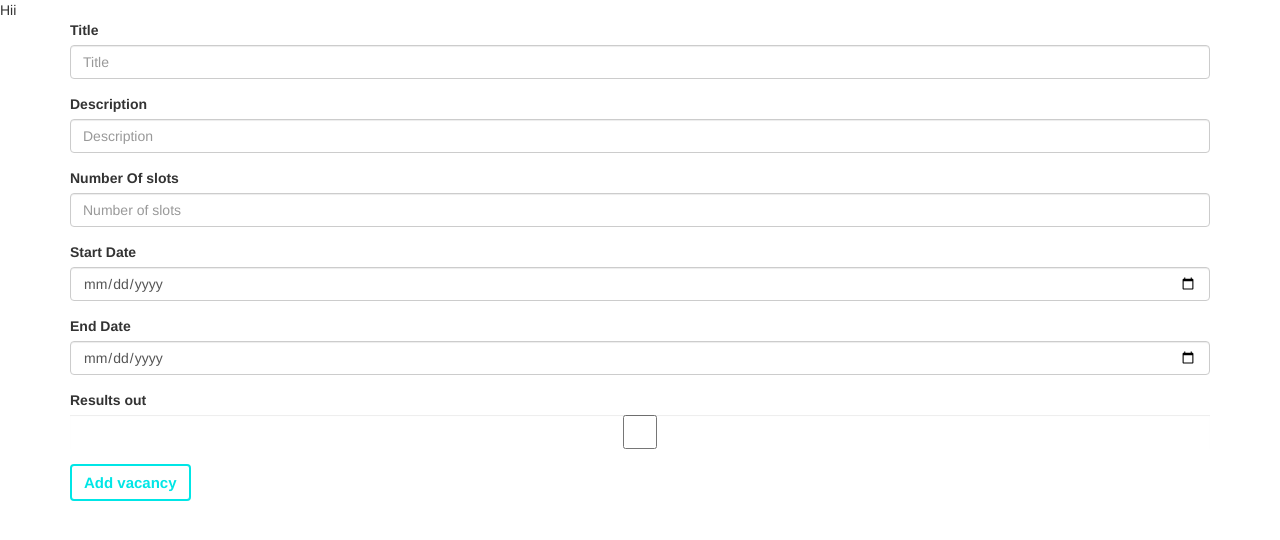
After one commit to pradeepgangwar/Smart-India-Hackathon-18, a Django app: page /vacancies/ in a window 1280 px wide. The commit adds this page. Shown: the top 540 px of the page. Run offline with Django 3.2, Linux system fonts and the light colour scheme; some libraries are stand-ins or nearby versions.

Commit message:
vacancies form added

```diff
--- a/sih/models.py
+++ b/sih/models.py
@@ -56,6 +56,8 @@ class DeptProfile(models.Model):
     role = models.CharField(max_length=30, choices=ROLES)
     created_on = models.DateTimeField(auto_now_add=True)
     updated_on = models.DateTimeField(auto_now=True)
+    def __str__(self):
+        return self.dept_name
 
 class vacancy(models.Model):
     title = models.CharField(max_length=300,null=False)
@@ -67,6 +69,8 @@ class vacancy(models.Model):
     end_date = models.DateTimeField(null=False)
     updated_on = models.DateTimeField(auto_now = True)
     results_out = models.BooleanField(default=False)
+    def __str__(self):
+        return self.title
 
 class applications(models.Model):
     Pending = 'Pending'
@@ -83,6 +87,8 @@ class applications(models.Model):
     dept = models.ForeignKey(vacancy,on_delete=models.CASCADE)
     application_status = models.CharField(max_length=30, choices=STATUS)
     sop = models.TextField(null=False)
+    def __str__(self):
+        return (self.user.username + " - " + self.dept.title)
 
 class query(models.Model):
     user = models.ForeignKey(User,on_delete=models.CASCADE)
@@ -90,9 +96,13 @@ class query(models.Model):
     question = models.CharField(max_length=300, null=False)
     answer = models.TextField(null=True)
     is_read = models.BooleanField(default=False)
+    def __str__(self):
+        return (self.user.username + " - " + self.dept.title)
 
 class notifications(models.Model):
     user = models.ForeignKey(User,on_delete=models.CASCADE)
     dept = models.ForeignKey(vacancy,on_delete=models.CASCADE)
     message = models.CharField(max_length=300, null=False)
     is_read = models.BooleanField(default=False)
+    def __str__(self):
+        return (self.user.username + " - " + self.dept.title)
--- a/sih/templates/sih/profile.html
+++ b/sih/templates/sih/profile.html
@@ -37,7 +37,7 @@
       </div>
       <div class="form-group">
         <label for="is_subscribed" style="float:left;">Subscribe to us</label>
-        <input type="checkbox" class="form-control" id="is_subscribed" placeholder="Subscribe" name="is_subscribed" value="true">
+        <input type="checkbox" class="form-control" id="is_subscribed" placeholder="Subscribe" name="is_subscribed" value="True">
       </div>
        <button type="submit" class="btn" style="color:#00e6e6; border:2px solid #00e6e6; background-color:white; font-size:15px;"><b>Add Profile</b></button>
     </form>
--- /dev/null
+++ b/sih/templates/sih/vacancies.html
@@ -0,0 +1,39 @@
+{% extends 'sih/base.html' %}
+
+{% block content %}
+
+<!--{{ form }}-->
+
+<div class="container">
+   <form method="post" action="{% url 'sih:vacancies' %}" style="" class="register-form" enctype="multipart/form-data">
+       {% csrf_token %}
+       <div class="form-group">
+        <label for="title" style="float:left;">Title</label>
+        <input type="text" class="form-control" id="title" placeholder="Title" name="title">
+      </div>
+       <div class="form-group">
+        <label for="description" style="float:left;">Description</label>
+        <input type="text_area" class="form-control" id="description" placeholder="Description" name="description">
+      </div>
+      <div class="form-group">
+        <label for="num_slots" style="float:left;">Number Of slots</label>
+        <input type="text" class="form-control" id="num_slots" placeholder="Number of slots" name="num_slots">
+      </div>
+      <div class="form-group">
+        <label for="start_date" style="float:left;">Start Date</label>
+        <input type="Date" class="form-control" id="start_date" placeholder="Start Date" name="start_date">
+      </div>
+      <div class="form-group">
+        <label for="end_date" style="float:left;">End Date</label>
+        <input type="Date" class="form-control" id="end_date" placeholder="End Date" name="end_date">
+      </div>
+      <div class="form-group">
+        <label for="results_out" style="float:left;">Results out</label>
+        <input type="checkbox" class="form-control" id="results_out" placeholder="Results out" name="results_out" value="True">
+      </div>
+       <button type="submit" class="btn" style="color:#00e6e6; border:2px solid #00e6e6; background-color:white; font-size:15px;"><b>Add vacancy</b></button>
+    </form>
+
+</div>
+
+{% endblock %}
--- a/sih/urls.py
+++ b/sih/urls.py
@@ -5,4 +5,5 @@ urlpatterns = [
     url(r'^$', views.index, name='index'),
     url(r'^signup/$', views.signup, name='signup'),
     url(r'^profile/$', views.profile, name='profile'),
+    url(r'^vacancies/$', views.vacancies, name='vacancies'),
 ]
--- a/sih/views.py
+++ b/sih/views.py
@@ -1,9 +1,9 @@
 from django.shortcuts import render
 from django.contrib.auth import login, logout, authenticate
 from django.http import HttpResponse, HttpResponseRedirect
-from .forms import UserForm, UserProfileForm
+from .forms import UserForm, UserProfileForm, Vacancy
 from django.contrib.auth.models import User
-from .models import UserProfile
+from .models import UserProfile, vacancy, DeptProfile
 from django.core.files.storage import FileSystemStorage
 
 # Create your views here.
@@ -74,7 +74,8 @@ def profile(request):
             filename_profilepicture = fs.save(profilepicture.name, profilepicture)
             uploaded_profilepicture_url = fs.url(filename_profilepicture)
 
-            is_subscribed = True
+            if request.POST.get('is_subscribed')=="True":
+                is_subscribed = True
             user = User.objects.get(username=request.user.username)
 
             Profile = UserProfile.objects.create(user=user,age=age,gender=gender,resume=resume,profilepicture=profilepicture,is_subscribed=is_subscribed,qualification=qualification)
@@ -91,3 +92,23 @@ def profile(request):
         form = UserProfileForm()
 
     return render(request, 'sih/profile.html', {'form': form, 'status':'logged_in','qualifications_choices':QUALIFICATIONS,'age_choices':GENDER})
+
+def vacancies(request):
+
+    if request.method=="POST":
+        form = Vacancy(request.POST)
+        if form.is_valid():
+            title = request.POST.get('title')
+            description = request.POST.get('description')
+            num_slots = int(request.POST.get('num_slots'))
+            start_date = request.POST.get('start_date')
+            end_date = request.POST.get('end_date')
+            if request.POST.get('results_out')=="True":
+                results_out = True
+            dept_user = DeptProfile.objects.get(user=request.user)
+            New_vacancy = vacancy.objects.create(title=title,description=description,num_slots=num_slots,start_date=start_date,end_date=end_date,results_out=results_out,dept_id=dept_user)
+            New_vacancy.save()
+    else:
+        form = Vacancy()
+
+    return render(request, 'sih/vacancies.html', {'form': form, 'status':'logged_in'})
```
